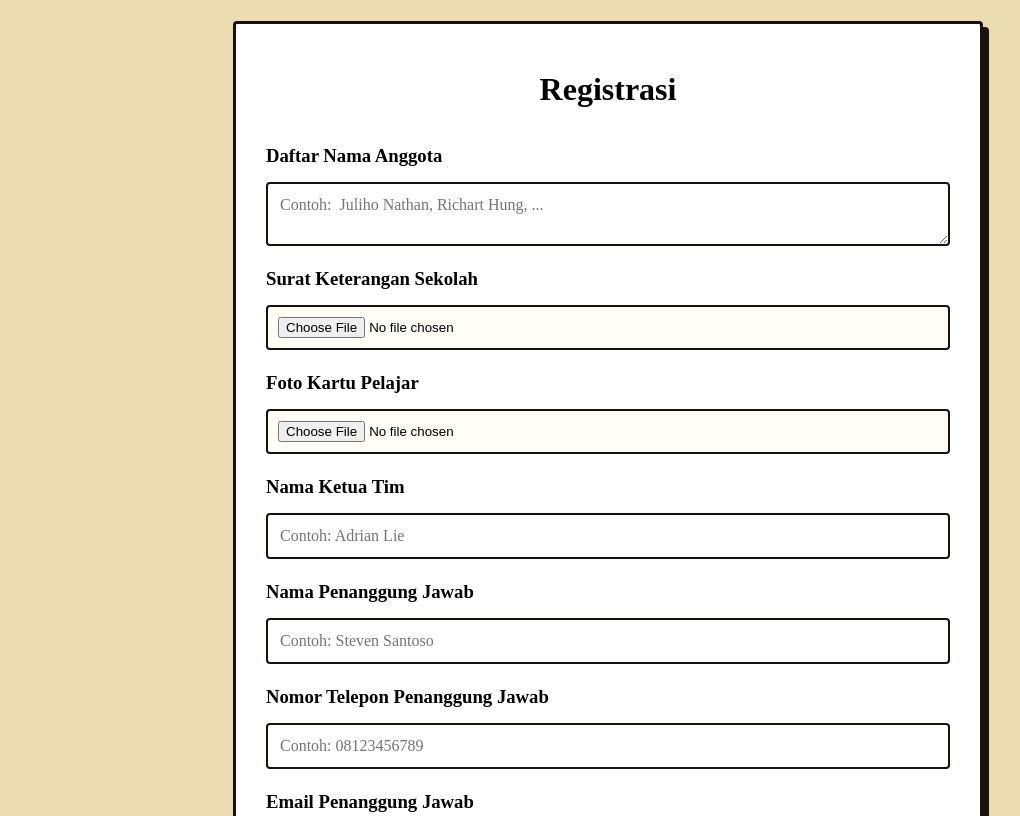
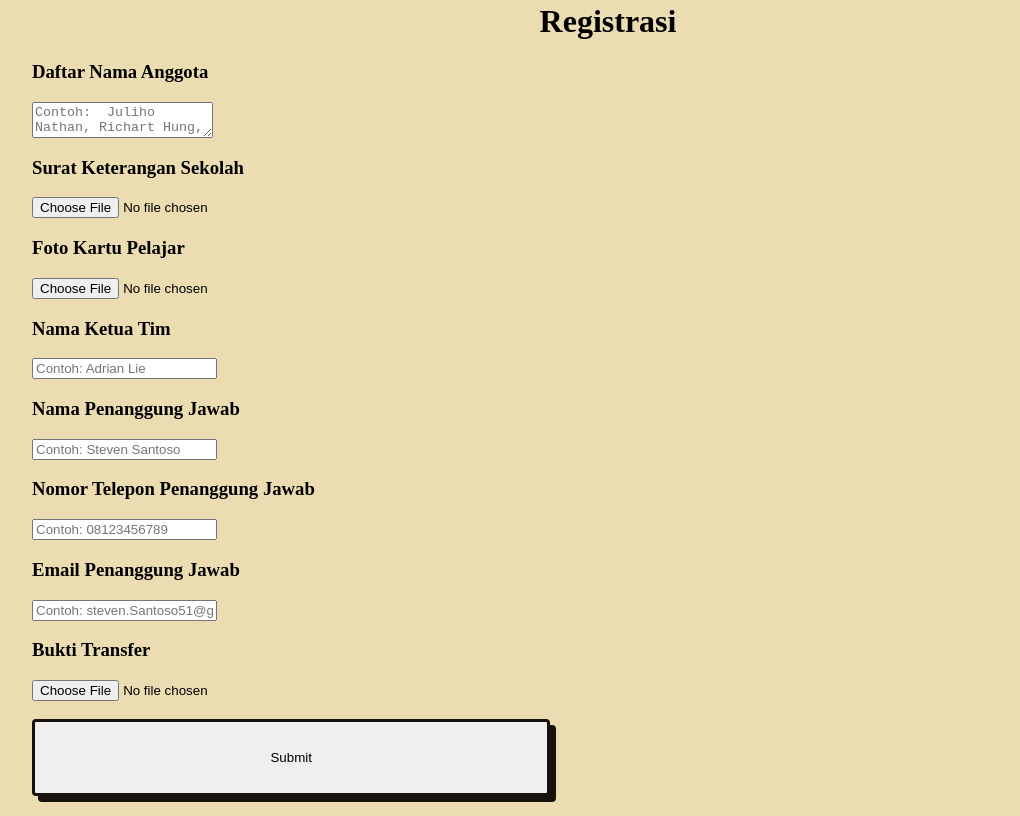
Before and after one commit to richartzosimolai-create/catalyst-cup-vol-2.0, a plain HTML site: page MDSMP.html in a window 1280 px wide. Shown: the part 1447-2263 px from the top of the page, without its empty margins (32-1052 px from the left). Drawn offline with Linux system fonts and the light colour scheme.

Commit message:
Update Style.css

```diff
--- a/Style.css
+++ b/Style.css
@@ -267,102 +267,6 @@ button {
     min-height: 0;
 }
 
-/* Form Registrasi */
-#rgMDSMP {
-    display: flex;
-    flex-direction: column;
-    width: 100%;
-    max-width: 750px;
-    box-sizing: border-box;
-    margin: 40px auto;
-    padding: 25px 30px;
-    background-color: white;
-    border: 3px solid #17130c;
-    box-shadow: 6px 6px 0 #17130c;
-    border-radius: 4px;
-    gap: 10px;
-}
-
-/* Judul registrasi */
-#rgMDSMP h1 {
-    text-align: center;
-    margin-bottom: 15px;
-}
-
-/* Judul setiap input */
-#rgMDSMP h3 {
-    text-align: left;
-    margin: 12px 0 5px;
-}
-
-/* Input dan textarea */
-#rgMDSMP input:not([type="file"]),
-#rgMDSMP textarea {
-    width: 100%;
-    box-sizing: border-box;
-    padding: 12px;
-    border: 2px solid #17130c;
-    border-radius: 4px;
-    background-color: white;
-    font: inherit;
-}
-
-/* Input file */
-#rgMDSMP input[type="file"] {
-    width: 100%;
-    box-sizing: border-box;
-    padding: 10px;
-    border: 2px solid #17130c;
-    background-color: #fffdf5;
-    border-radius: 4px;
-}
-
-/* Tombol submit */
-#rgMDSMP .BSubmit {
-    display: flex;
-    justify-content: center;
-    margin-top: 15px;
-}
-
-#rgMDSMP .Submit {
-    width: 100%;
-    max-width: 300px;
-    min-width: 0;
-    padding: 15px 20px;
-    background-color: #1676e8;
-    color: white;
-    border: 3px solid #17130c;
-    box-shadow: 5px 5px 0 #17130c;
-    cursor: pointer;
-}
-
-#rgMDSMP .Submit:hover {
-    transform: translate(-2px, -2px);
-}
-
-#rgMDSMP .Submit:disabled {
-    opacity: 0.6;
-    cursor: wait;
-}
-
-/* Pesan berhasil atau gagal */
-#rgMDSMP #message {
-    text-align: center;
-    overflow-wrap: anywhere;
-}
-
-/* Tampilan HP */
-@media (max-width: 600px) {
-    #rgMDSMP {
-        padding: 20px 15px;
-        margin: 30px auto;
-    }
-
-    #rgMDSMP input[type="file"] {
-        font-size: 14px;
-    }
-}
-
 /* Transisi tombol */
 button {
     transition: transform 0.2s ease;
```
